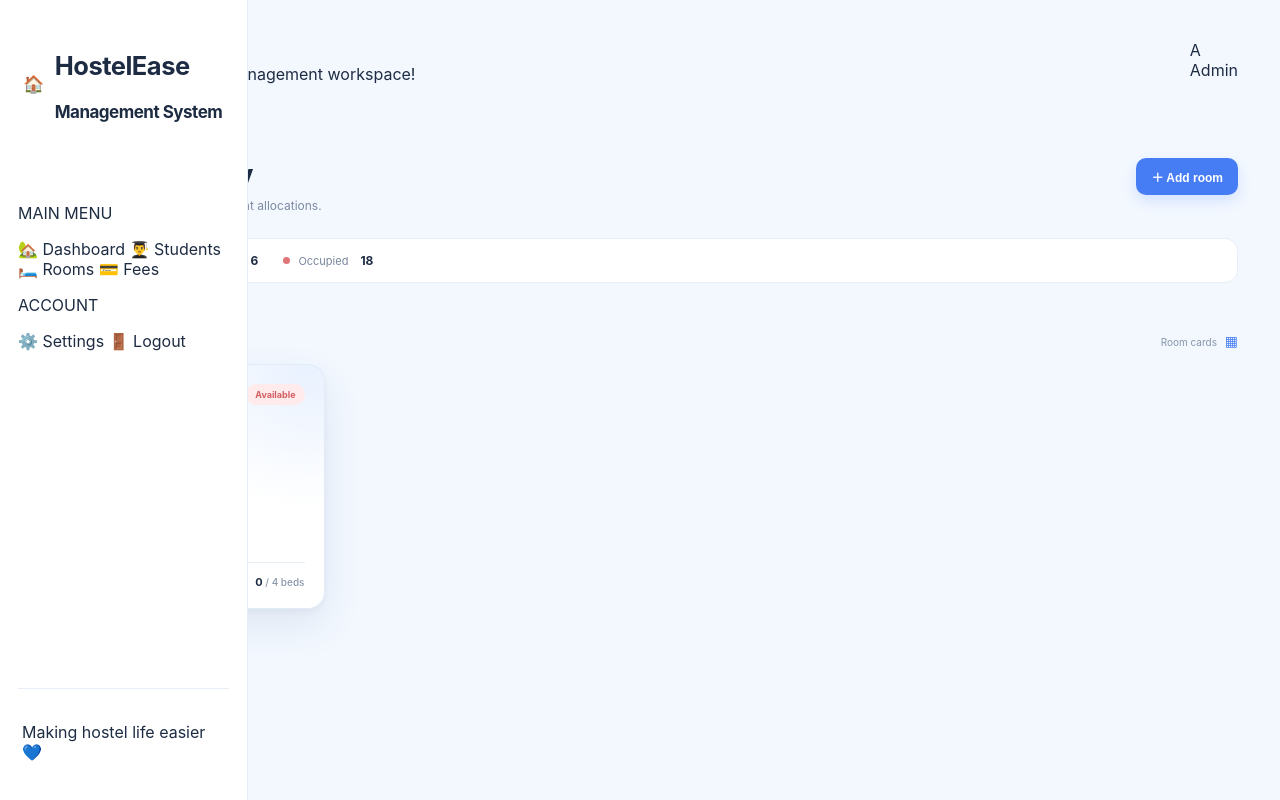
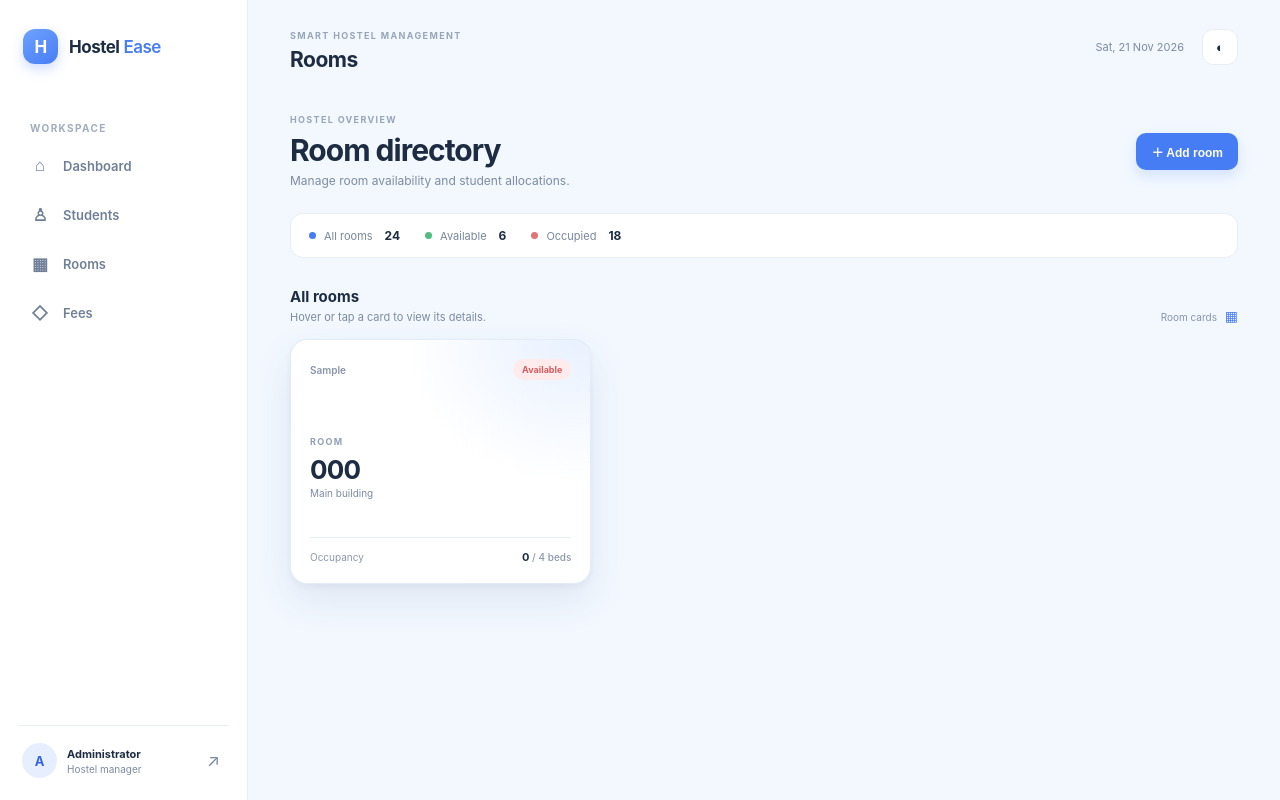
Before and after one commit to bidwani121-ux/smart_hostel-management-system, a Django app: template templates/rooms.html in a window 1280 px wide. Run offline with Django 5.2, Linux system fonts and the light colour scheme; the template is opened without the code that fills it: values that come from a table or form of the project are taken from there, others are empty; tables that the repository leaves empty hold one stand-in row (values such as "Sample post").

Commit message:
Add HostelEase frontend design

```diff
--- a/config/urls.py
+++ b/config/urls.py
@@ -1,22 +1,8 @@
-"""
-URL configuration for config project.
-
-The `urlpatterns` list routes URLs to views. For more information please see:
-    https://docs.djangoproject.com/en/6.1/topics/http/urls/
-Examples:
-Function views
-    1. Add an import:  from my_app import views
-    2. Add a URL to urlpatterns:  path('', views.home, name='home')
-Class-based views
-    1. Add an import:  from other_app.views import Home
-    2. Add a URL to urlpatterns:  path('', Home.as_view(), name='home')
-Including another URLconf
-    1. Import the include() function: from django.urls import include, path
-    2. Add a URL to urlpatterns:  path('blog/', include('blog.urls'))
-"""
 from django.contrib import admin
 from django.urls import path
+from hostel import views
 
 urlpatterns = [
     path('admin/', admin.site.urls),
+    path('', views.home, name='home'),
 ]
--- a/hostel/views.py
+++ b/hostel/views.py
@@ -1,3 +1,5 @@
 from django.shortcuts import render
 
-# Create your views here.
+
+def home(request):
+    return render(request, 'home.html')
--- a/static/css/style.css
+++ b/static/css/style.css
@@ -98,6 +98,10 @@ a { color: inherit; text-decoration: none; }
   border-top: 1px solid var(--line);
 }
 
+.logout-form { margin-left: auto; }
+.logout-link { padding: 5px; border: 0; background: transparent; cursor: pointer; }
+.logout-link:hover { color: var(--blue); }
+
 .admin-avatar {
   display: grid;
   width: 35px;
--- a/templates/base.html
+++ b/templates/base.html
@@ -13,60 +13,62 @@
 </head>
 
 <body>
+    <div class="app-shell">
+        <aside class="sidebar" id="sidebar" aria-label="Main navigation">
+            <a class="brand" href="{% url 'home' %}">
+                <span class="brand-mark" aria-hidden="true">H</span>
+                <span>Hostel<span class="brand-light">Ease</span></span>
+            </a>
 
-    <div class="app-container">
-
-        <!-- Sidebar -->
-        <aside class="sidebar">
-            <div class="brand">
-                <div class="brand-icon">🏠</div>
-                <div>
-                    <h2>HostelEase</h2>
-                    <p>Management System</p>
-                </div>
-            </div>
-
-            <nav class="sidebar-nav">
-                <p class="nav-heading">MAIN MENU</p>
-
-                <a href="#" class="nav-link active">🏡 Dashboard</a>
-                <a href="#" class="nav-link">👨‍🎓 Students</a>
-                <a href="#" class="nav-link">🛏️ Rooms</a>
-                <a href="#" class="nav-link">💳 Fees</a>
-
-                <p class="nav-heading">ACCOUNT</p>
-                <a href="#" class="nav-link">⚙️ Settings</a>
-                <a href="#" class="nav-link">🚪 Logout</a>
+            <p class="sidebar-label">Workspace</p>
+            <nav class="side-nav">
+                <a class="nav-link" href="{% url 'admin:index' %}">
+                    <span class="nav-icon" aria-hidden="true">⌂</span>Dashboard
+                </a>
+                <a class="nav-link" href="{% url 'admin:hostel_student_changelist' %}">
+                    <span class="nav-icon" aria-hidden="true">♙</span>Students
+                </a>
+                <a class="nav-link" href="{% url 'admin:hostel_room_changelist' %}">
+                    <span class="nav-icon" aria-hidden="true">▦</span>Rooms
+                </a>
+                <a class="nav-link" href="{% url 'admin:hostel_feepayment_changelist' %}">
+                    <span class="nav-icon" aria-hidden="true">◇</span>Fees
+                </a>
             </nav>
 
             <div class="sidebar-footer">
-                <p>Making hostel life easier 💙</p>
+                <div class="admin-avatar" aria-hidden="true">A</div>
+                <div class="admin-info">
+                    <strong>Administrator</strong>
+                    <span>Hostel manager</span>
+                </div>
+                <a class="logout-link" href="{% url 'admin:logout' %}" aria-label="Log out" title="Log out">↗</a>
             </div>
         </aside>
 
-        <!-- Main Content -->
-        <main class="main-content">
-
+        <div class="workspace">
             <header class="topbar">
-                <div>
+                <button class="icon-button mobile-menu-button" type="button" id="sidebarToggle"
+                        aria-label="Toggle navigation" aria-controls="sidebar" aria-expanded="false">
+                    <span aria-hidden="true">☰</span>
+                </button>
+                <div class="topbar-context">
+                    <span class="eyebrow">SMART HOSTEL MANAGEMENT</span>
                     <h1>{% block page_heading %}Dashboard{% endblock %}</h1>
-                    <p>Welcome to your hostel management workspace!</p>
                 </div>
-
-                <div class="admin-profile">
-                    <div class="profile-avatar">A</div>
-                    <span>Admin</span>
+                <div class="topbar-actions">
+                    <span class="today-label">{% now "D, d M Y" %}</span>
+                    <button class="icon-button theme-toggle" type="button" id="themeToggle"
+                            aria-label="Toggle dark mode" aria-pressed="false" title="Toggle dark mode">
+                        <span aria-hidden="true">◐</span>
+                    </button>
                 </div>
             </header>
-
-            <section class="page-content">
-                {% block content %}
-                {% endblock %}
-            </section>
-
-        </main>
-
+            <main class="page-content">
+                {% block content %}{% endblock %}
+            </main>
+        </div>
     </div>
-
+    <script src="{% static 'js/main.js' %}" defer></script>
 </body>
 </html>
```
Also changed, not shown: other parts of static/css/style.css (+56 -0 lines), config/settings.py (+4 -3 lines), templates/home.html (+9 -9 lines).
